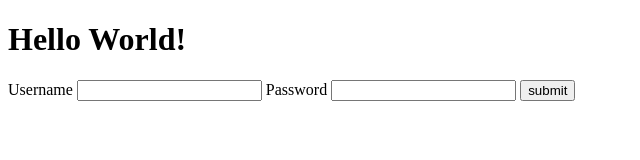
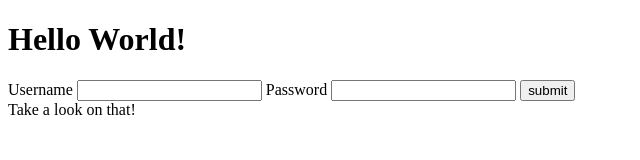
Before and after one commit to kidasijunior10/Mastering-Github-Guidelines, a plain HTML site: page index.html in a window 1280 px wide. Shown: the whole page, without its empty margins (0-640 px from the left). Drawn offline with Linux system fonts and the light colour scheme.

Commit message:
hello world

```diff
--- a/index.html
+++ b/index.html
@@ -15,5 +15,6 @@
       <input type="password" />
       <input type="button" value="submit" />
     </form>
+    Take a look on that!
   </body>
 </html>
```
